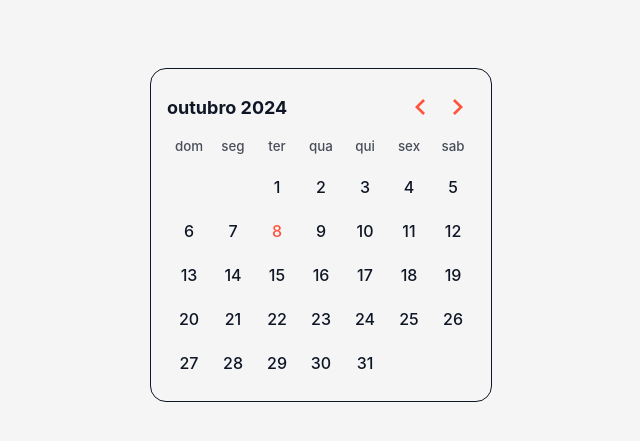
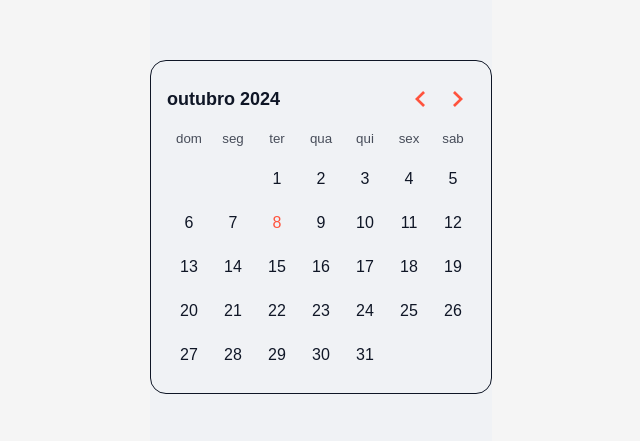
Before and after one commit to lsalatiel/schedule-system, a React (Vite) app in the folder src/frontend/: page / in a window 1280 px wide. Shown: the part 173-614 px from the top of the page, without its empty margins (319-959 px from the left). Built offline with nearby package versions, Linux system fonts and the light colour scheme.

Commit message:
feat: update index style

```diff
--- a/src/frontend/src/index.css
+++ b/src/frontend/src/index.css
@@ -11,48 +11,24 @@
     -webkit-font-smoothing: antialiased;
     -moz-osx-font-smoothing: grayscale;
 }
-/*  */
-/* a { */
-/*     font-weight: 500; */
-/*     color: #646cff; */
-/*     text-decoration: inherit; */
-/* } */
-/* a:hover { */
-/*     color: #535bf2; */
-/* } */
-/*  */
-/* body { */
-/*     margin: 0; */
-/*     display: flex; */
-/*     place-items: center; */
-/*     min-width: 320px; */
-/*     min-height: 100vh; */
-/* } */
-/*  */
+
+/* Centralize the entire content */
+body, html {
+    margin: 0;
+    padding: 0;
+    height: 100%;
+    font-family: Arial, sans-serif;
+    display: flex;
+    justify-content: center;
+    align-items: center;
+    background-color: #f0f2f5;
+}
+
 h1 {
     font-size: 3.2em;
     line-height: 1.1;
 }
-/*  */
-/* button { */
-/*     border-radius: 8px; */
-/*     border: 1px solid transparent; */
-/*     padding: 0.6em 1.2em; */
-/*     font-size: 1em; */
-/*     font-weight: 500; */
-/*     font-family: inherit; */
-/*     background-color: #1a1a1a; */
-/*     cursor: pointer; */
-/*     transition: border-color 0.25s; */
-/* } */
-/* button:hover { */
-/*     border-color: #646cff; */
-/* } */
-/* button:focus, */
-/* button:focus-visible { */
-/*     outline: 4px auto -webkit-focus-ring-color; */
-/* } */
-/*  */
+
 /* @media (prefers-color-scheme: light) { */
 /*     :root { */
 /*         color: #213547; */
```
